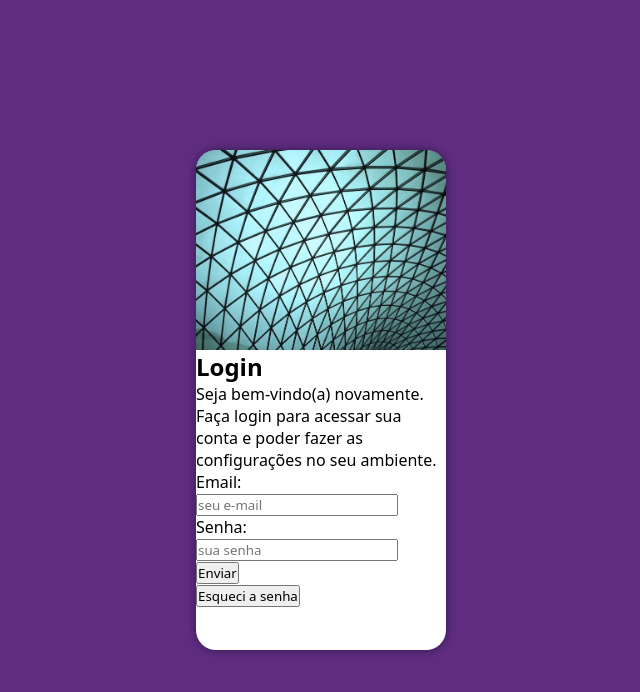
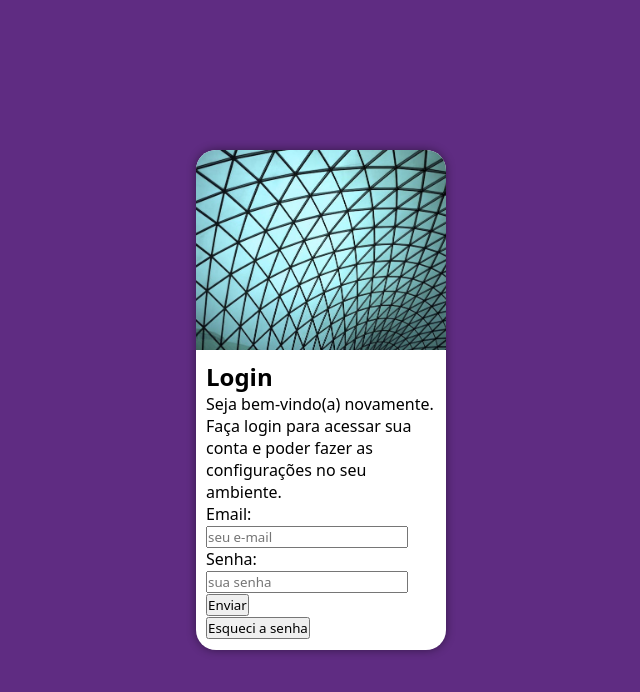
Before and after one commit to guilhermealucard/projeto-login, a plain HTML site: page index.html in a window 1280 px wide. Shown: the whole page, without its empty margins (319-959 px from the left). Drawn offline with Linux system fonts and the light colour scheme.

Commit message:
Update style.css

```diff
--- a/estilos/style.css
+++ b/estilos/style.css
@@ -42,10 +42,15 @@ section#login {
 }
 
 section#login > div#imagem{
+  display: block;
   background: #5f2c82 url(../imagens/metal.jpg);
   background-size: cover;
   height: 200px;
   background-position: left bottom;
 }
 
-section#login
+section#login > div#formulario{
+  display: block;
+  padding: 10px;
+
+}
```
